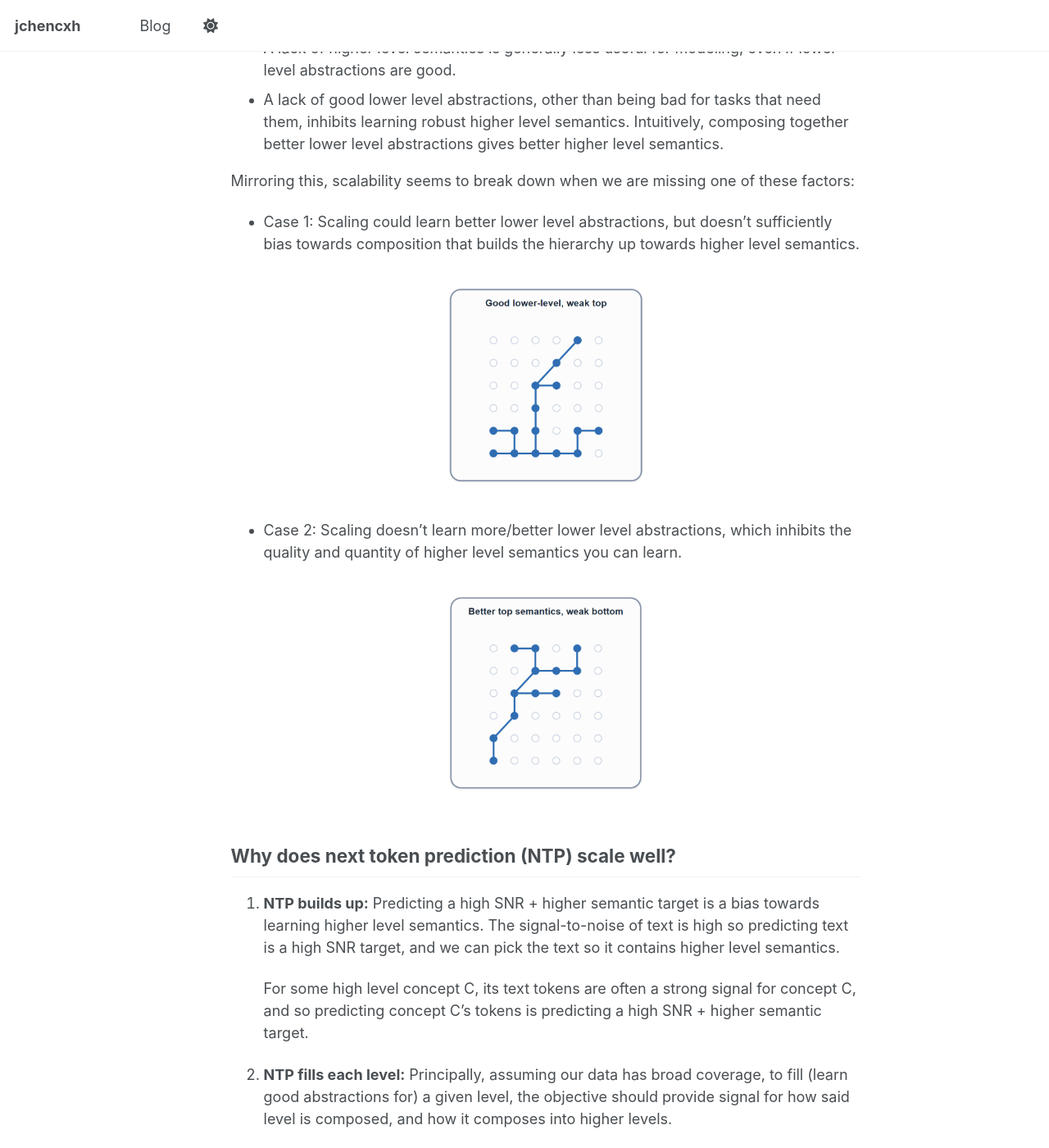
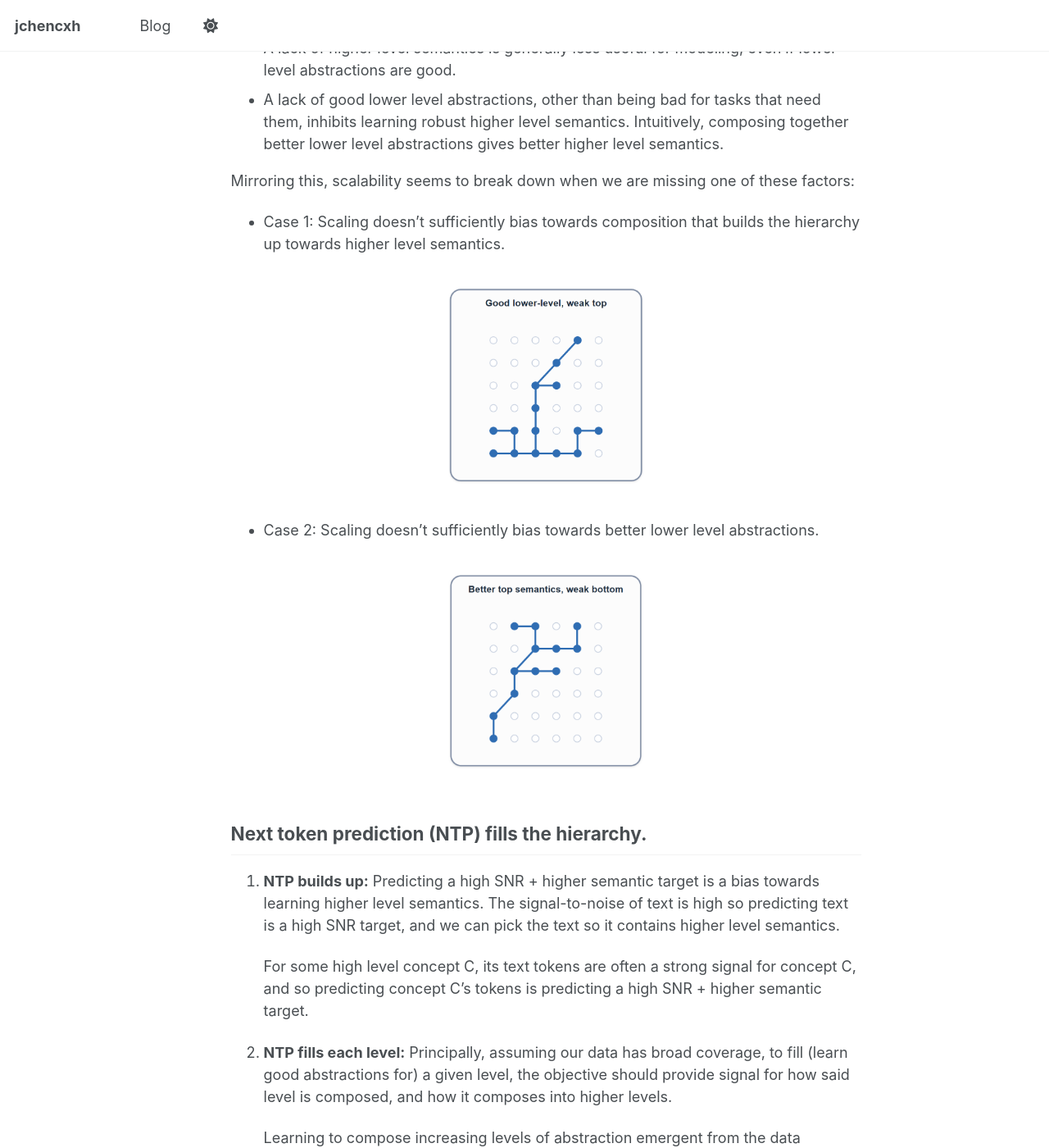
Before and after one commit to jchencxh/jchencxh.github.io, a Jekyll site: the page built from _posts/2026-05-21-scaling-law-for-pure-vision.md, in a window 1280 px wide and 1400 px high, scrolled down 1948 px. Shown: the whole window at 82% size. Built offline with Jekyll 4.4.1, drawn with Linux system fonts in a browser that asks for light colours; a script that is not in the unit is left out; some of the changed text lies outside the part shown.

Commit message:
better failure case phrasing

```diff
--- a/_posts/2026-05-21-scaling-law-for-pure-vision.md
+++ b/_posts/2026-05-21-scaling-law-for-pure-vision.md
@@ -43,19 +43,19 @@ Why do we want both this height (builds up) and width (filled at each level) as
 * A lack of good lower level abstractions, other than being bad for tasks that need them, inhibits learning robust higher level semantics. Intuitively, composing together better lower level abstractions gives better higher level semantics.
 
 Mirroring this, scalability seems to break down when we are missing one of these factors:
-* Case 1: Scaling could learn better lower level abstractions, but doesn't sufficiently bias towards composition that builds the hierarchy up towards higher level semantics.
+* Case 1: Scaling doesn't sufficiently bias towards composition that builds the hierarchy up towards higher level semantics.
 
 <div class="case-diagram">
   <img src="/images/posts/scaling-law-for-pure-vision/weak-top.png" alt="Weak top of the abstraction hierarchy">
 </div>
 
-* Case 2: Scaling doesn't learn more/better lower level abstractions, which inhibits the quality and quantity of higher level semantics you can learn.
+* Case 2: Scaling doesn't sufficiently bias towards better lower level abstractions.
 
 <div class="case-diagram">
   <img src="/images/posts/scaling-law-for-pure-vision/weak-bottom.png" alt="Weak bottom of the abstraction hierarchy">
 </div>
 
-## Why does next token prediction (NTP) scale well?
+## Next token prediction (NTP) fills the hierarchy.
 
 1. **NTP builds up:** Predicting a high SNR + higher semantic target is a bias towards learning higher level semantics. The signal-to-noise of text is high so predicting text is a high SNR target, and we can pick the text so it contains higher level semantics.
 
@@ -72,11 +72,11 @@ Mirroring this, scalability seems to break down when we are missing one of these
 
 NTP avoids both failure cases, and does indeed scale well.
 
-## Why does vision not scale well?
+## SSL doesn't currently fill the hierarchy.
 
 Visual learning currently has two camps, one which predicts the data as the target, and one which bootstraps a latent target. Neither camp has good enough scaling behavior that we find in LLMs. More precisely, naively scaling SSL currently produces less clean and less predictable gains than scaling language models. More ambitiously, why is it that with existing methods and compute, can we not learn mathematics like language models do, just from visual data? To concretise our discussion, we'll consider the MAE and DINO.
 
-**The MAE objective biases towards a <span class="case-term" tabindex="0" data-tooltip="Case 1: Scaling could learn better lower level abstractions, but doesn't sufficiently bias towards composition that builds the hierarchy up towards higher level semantics.">Case 1 failure</span>:**
+**The MAE objective biases towards a <span class="case-term" tabindex="0" data-tooltip="Case 1: Scaling doesn't sufficiently bias towards composition that builds the hierarchy up towards higher level semantics. ">Case 1 failure</span>:**
 
 <div class="case-diagram">
   <img src="/images/posts/scaling-law-for-pure-vision/weak-top.png" alt="Weak top of the abstraction hierarchy">
@@ -86,7 +86,7 @@ The MAE predicts masked out pixels with patch representations, which isn't a goo
 
 Empirically, we can observe that the MAE performs worse on global tasks vs DINO[^1].
 
-**The DINO objective biases towards a <span class="case-term" tabindex="0" data-tooltip="Case 2: Scaling doesn't learn more/better lower level abstractions, which inhibits the quality and quantity of higher level semantics you can learn.">Case 2 failure</span>:**
+**The DINO objective biases towards a <span class="case-term" tabindex="0" data-tooltip="Case 2: Scaling doesn't sufficiently bias towards better lower level abstractions. ">Case 2 failure</span>:**
 
 <div class="case-diagram">
   <img src="/images/posts/scaling-law-for-pure-vision/weak-bottom.png" alt="Weak bottom of the abstraction hierarchy">
```
